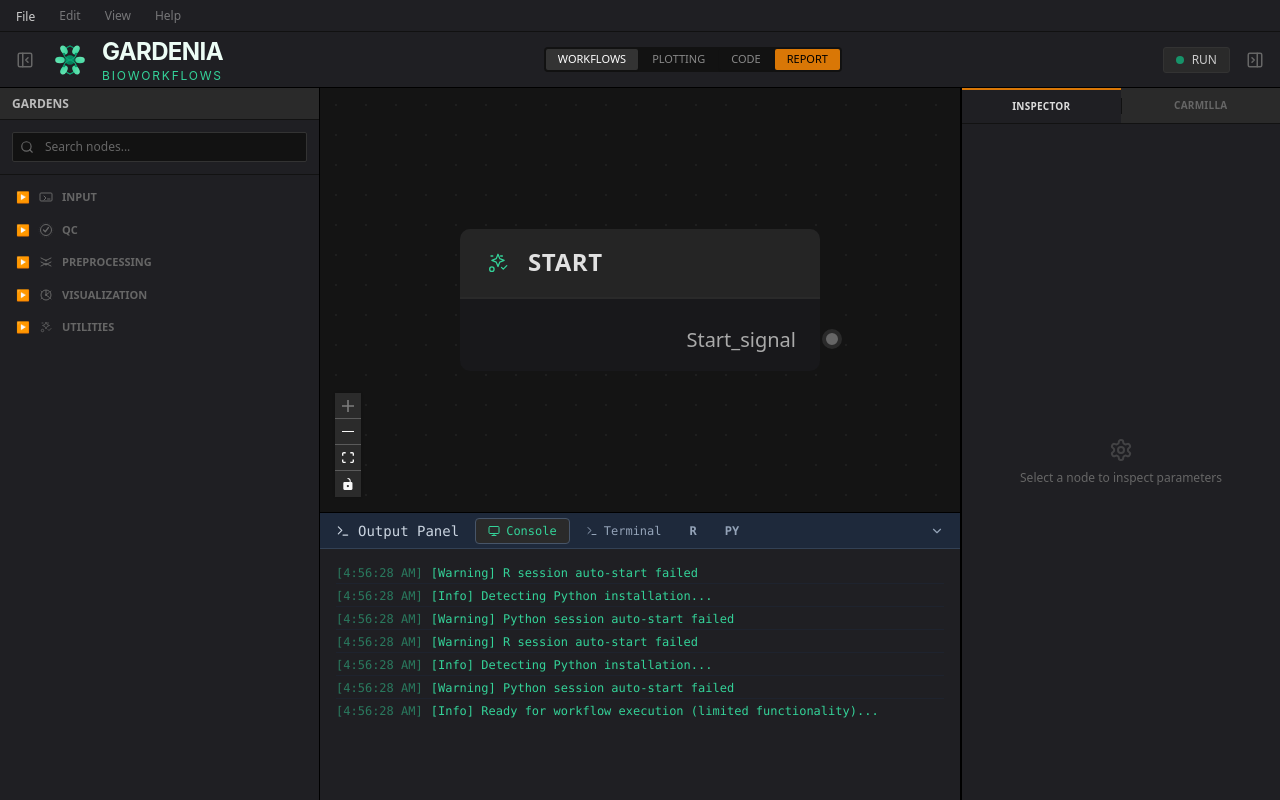
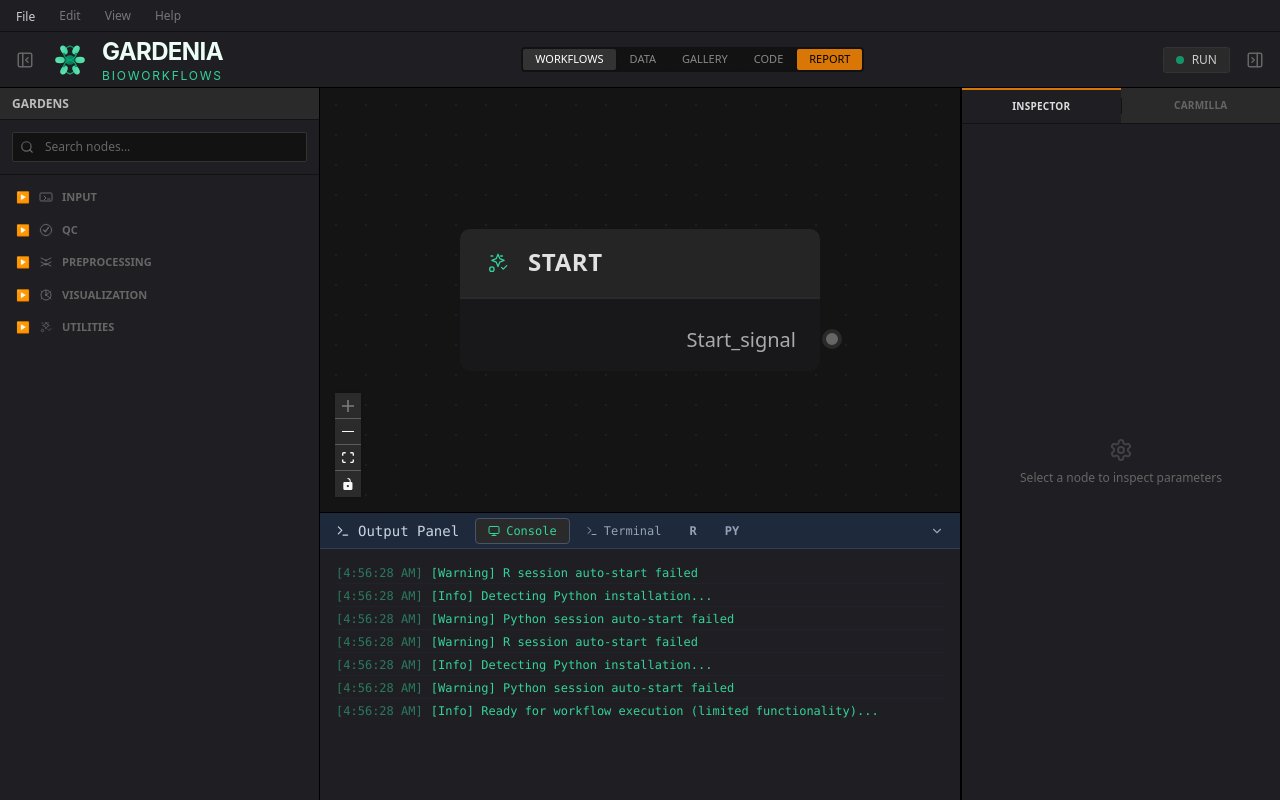
Before and after one commit to siouxi/gardenia, a React (Vite) app: page / in a window 1280 px wide. Built offline with nearby package versions, Linux system fonts and the light colour scheme.

Commit message:
6FEB2026

```diff
--- a/src/App.tsx
+++ b/src/App.tsx
@@ -63,7 +63,7 @@ const Flow = () => {
 
     // Inspector State
     const [inspectorTab, setInspectorTab] = useState<'inspector' | 'agent' | 'code'>('inspector'); // Keeping type but 'code' might be unused in inspector now
-    const [viewMode, setViewMode] = useState<'workflow' | 'plotting' | 'code' | 'report'>('workflow');
+    const [viewMode, setViewMode] = useState<'workflow' | 'data' | 'gallery' | 'code' | 'report'>('workflow');
 
     // Resize Handlers
     const toggleResizingLeft = useCallback((e: React.MouseEvent) => {
@@ -517,7 +517,18 @@ const Flow = () => {
                     >
                         WORKFLOWS
                     </button>
-                    <button className="px-3 py-0.5 text-[11px] font-medium hover:bg-[#222] text-[#888] rounded-[2px] transition-colors">PLOTTING</button>
+                    <button
+                        onClick={() => setViewMode('data')}
+                        className={`px-3 py-0.5 text-[11px] font-medium rounded-[2px] shadow-sm transition-colors ${viewMode === 'data' ? 'bg-[#333] text-white' : 'hover:bg-[#222] text-[#888]'}`}
+                    >
+                        DATA
+                    </button>
+                    <button
+                        onClick={() => setViewMode('gallery')}
+                        className={`px-3 py-0.5 text-[11px] font-medium rounded-[2px] shadow-sm transition-colors ${viewMode === 'gallery' ? 'bg-[#333] text-white' : 'hover:bg-[#222] text-[#888]'}`}
+                    >
+                        GALLERY
+                    </button>
                     <button
                         onClick={() => !isCodeDisabled && setViewMode('code')}
                         disabled={isCodeDisabled}
@@ -605,6 +616,18 @@ const Flow = () => {
                         </div>
                     )}
 
+                    {viewMode === 'data' && (
+                        <div className="flex-1 flex items-center justify-center text-[#444] text-sm font-mono">
+                            DATA VIEW - Coming Soon
+                        </div>
+                    )}
+
+                    {viewMode === 'gallery' && (
+                        <div className="flex-1 flex items-center justify-center text-[#444] text-sm font-mono">
+                            GALLERY VIEW - Coming Soon
+                        </div>
+                    )}
+
                     {viewMode === 'code' && (
                         <div className="flex-1 relative overflow-hidden">
                             <CodeEditor
```
Also changed, not shown: 3 other files (tests, documents, lock files or other folders).
